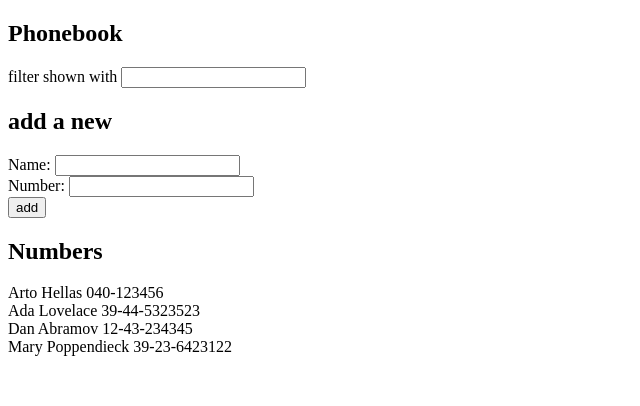
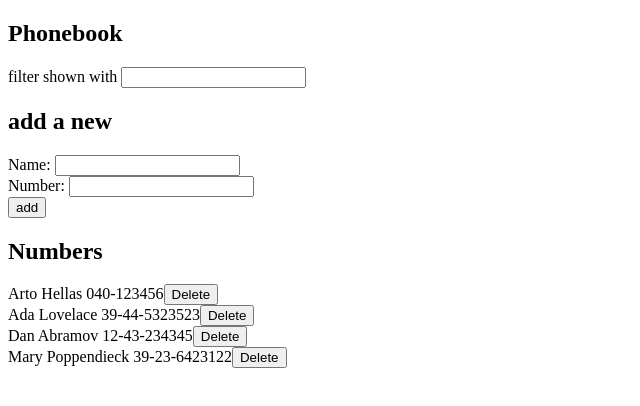
Before and after one commit to axmsj/FullStackOpen, a React (Vite) app in the folder part2/phonebook/: page / in a window 1280 px wide. Shown: the top 406 px of the page, without its empty margins (0-640 px from the left). Built offline with nearby package versions, Linux system fonts and the light colour scheme; data requests are answered from the project's data file.

Commit message:
Exercises 2.12 - 2.15

```diff
--- a/part2/phonebook/db.json
+++ b/part2/phonebook/db.json
@@ -20,5 +20,6 @@
       "number": "39-23-6423122",
       "id": "4"
     }
-  ]
+  ],
+  "$schema": "./node_modules/json-server/schema.json"
 }
--- a/part2/phonebook/src/App.jsx
+++ b/part2/phonebook/src/App.jsx
@@ -1,5 +1,6 @@
 import { useState, useEffect } from 'react';
 import axios from 'axios';
+import personService from './services/persons';
 
 const Filter = (props) => {
   return (
@@ -26,12 +27,12 @@ const PersonForm = ({ onSubmit, valueName, onChangeName, valueNum, onChangeNum }
   );
 };
 
-const Persons = (props) => {
-  console.log(props);
+const Persons = ({ valueName, valueNum, toggleDelete }) => {
   return (
     <>
       <div>
-        {props.valueName} {props.valueNum}
+        {valueName} {valueNum}
+        <button onClick={toggleDelete}>Delete</button>
       </div>
     </>
   );
@@ -52,11 +53,15 @@ const App = () => {
 
   const hook = () => {
     console.log('effect');
-    axios.get('http://localhost:3001/persons').then((res) => {
-      console.log('promise fulfilled');
-      setPersons(res.data);
-      console.log(res.data);
+    personService.getAll().then((initialPerson) => {
+      setPersons(initialPerson);
     });
+
+    // axios.get('http://localhost:3001/persons').then((res) => {
+    //   console.log('promise fulfilled');
+    //   setPersons(res.data);
+    //   console.log(res.data);
+    // });
   };
 
   useEffect(hook, []);
@@ -73,9 +78,30 @@ const App = () => {
     setNewNumber('');
     const nameExist = persons.some((person) => person.name.toLowerCase() === newName.toLowerCase());
     if (nameExist) {
-      return alert(`${newName} is already added to phonebook`);
+      let message = `${newName} is already added to phonebook, replace the old number with a new one?`;
+      if (window.confirm(message)) {
+        const person = persons.find((p) => p.name.toLowerCase() == newName.toLowerCase());
+        console.log(person);
+        const changedPerson = { ...person, number: newNumber };
+        console.log(changedPerson);
+
+        personService.update(person.id, changedPerson).then((res) => {
+          console.log(res);
+          setPersons(persons.map((p) => (p.id === person.id ? res : p)));
+        });
+      }
     } else {
-      setPersons(persons.concat(personObject));
+      axios.post('http://localhost:3001/persons', personObject).then((res) => {
+        setPersons(persons.concat(res.data));
+      });
+    }
+  };
+
+  const delClick = (currObj) => {
+    let message = `Delete ${currObj.name}?`;
+    if (window.confirm(message)) {
+      personService.del(currObj.id).then((res) => res);
+      setPersons(persons.filter((p) => p.id !== currObj.id));
     }
   };
 
@@ -95,7 +121,7 @@ const App = () => {
   };
 
   const peopleToShow = persons.filter((person) => person.name.toLowerCase().includes(newFilter.toLowerCase()));
-  console.log(peopleToShow);
+
   return (
     <div>
       <h2>Phonebook</h2>
@@ -114,7 +140,7 @@ const App = () => {
         {
           return (
             <div key={x.id}>
-              <Persons valueName={x.name} valueNum={x.number} />
+              <Persons valueName={x.name} valueNum={x.number} toggleDelete={() => delClick(x)} />
             </div>
           );
         }
--- /dev/null
+++ b/part2/phonebook/src/services/persons.js
@@ -0,0 +1,24 @@
+import axios from 'axios';
+const baseURL = 'http://localhost:3001/persons';
+
+const getAll = () => {
+  const request = axios.get(baseURL);
+  return request.then((res) => res.data);
+};
+
+const create = (newObject) => {
+  const request = axios.post(baseURL, newObject);
+  return request.then((res) => res.data);
+};
+
+const update = (id, newObject) => {
+  const request = axios.put(`${baseURL}/${id}`, newObject);
+  return request.then((res) => res.data);
+};
+
+const del = (id) => {
+  const request = axios.delete(`${baseURL}/${id}`);
+  return request.then(() => console.log(`${id} has been deleted`));
+};
+
+export default { getAll, create, update, del };
```
